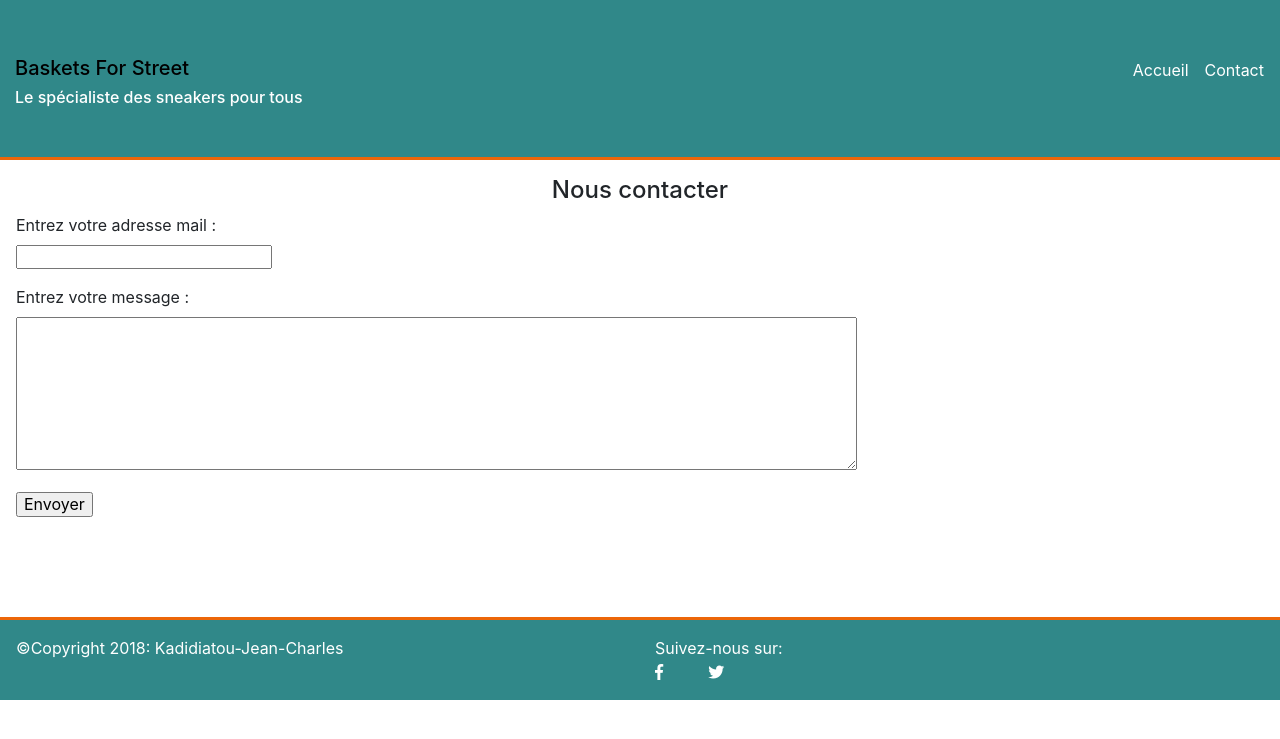
After one commit to kadidiatoukonte/eCommerce-Jean-Charles-Kadidiatou-1, a PHP site: page /php/contact.php in a window 1280 px wide. The commit adds this page. Shown: the top 739 px of the page. Run offline with PHP 8.4, Linux system fonts and the light colour scheme; some libraries are stand-ins or nearby versions.

Commit message:
added contact and contact_content pages

```diff
--- /dev/null
+++ b/contact.php
@@ -0,0 +1,51 @@
+<!doctype html>
+<html class="no-js" lang="fr">
+
+<head>
+  <meta charset="utf-8">
+  <meta http-equiv="x-ua-compatible" content="ie=edge">
+  <title>Baskets For Street/contact</title>
+  <meta name="description" content="">
+  <meta name="viewport" content="width=device-width, initial-scale=1, shrink-to-fit=no">
+
+  <?php include("links.php");?>
+
+</head>
+
+<body>
+  <!--[if lte IE 9]>
+    <p class="browserupgrade">You are using an <strong>outdated</strong> browser. Please <a href="https://browsehappy.com/">upgrade your browser</a> to improve your experience and security.</p>
+  <![endif]-->
+
+<?php include("header.php");?>
+
+
+<main>
+
+<h2 class="text-center mt-3 h4">Nous contacter</h2>
+
+<form class="ml-3" action="contact_content.php" method="post">
+
+  <p>
+    <label for="email">Entrez votre adresse mail :</label></br>
+    <input type="email" name="email" required>
+  </p>
+
+  <p>
+    <label for="message">Entrez votre message :</label></br>
+    <textarea name="message" rows="8" cols="80" required></textarea>
+  </p>
+
+  <input type="submit" value="Envoyer" />
+
+</form>
+
+</main>
+
+<?php include("footer.php");?>
+
+<?php include("scripts.php");?>
+
+</body>
+
+</html>
--- a/header.php
+++ b/header.php
@@ -1,16 +1,17 @@
 <header class="d-flex align-items-center blueGreyBackground">
   <div class="container-fluid">
     <div class="logonavbar row">
-      <div class="logo col-9 col-lg-4">
+      <div class="logo col-8 col-lg-4">
         <a href="index.php">
           <h1 class="h5 blackText">Baskets For Street </h1>
           <h2 class="h6 whiteText">Le spécialiste des sneakers pour tous</h2>
         </a>
       </div>
-      <div class="navbar col-3 col-lg-8 d-flex justify-content-end">
+      <div class="navbar col-4 col-lg-8 d-flex justify-content-end">
         <nav class="">
-          <ul class="list-unstyled">
-            <li><a class="scroll whiteText" href="index.php">Accueil</a></li>
+          <ul class="list-unstyled d-flex justify-content-between">
+            <li class="mr-3"><a class="scroll whiteText" href="index.php">Accueil</a></li>
+            <li><a class="scroll whiteText" href="contact.php">Contact</a></li>
           </ul>
         </nav>
         <!-- <nav class="d-md-none">
```
Also changed, not shown: contact_content.php (added, +11 -0 lines).
